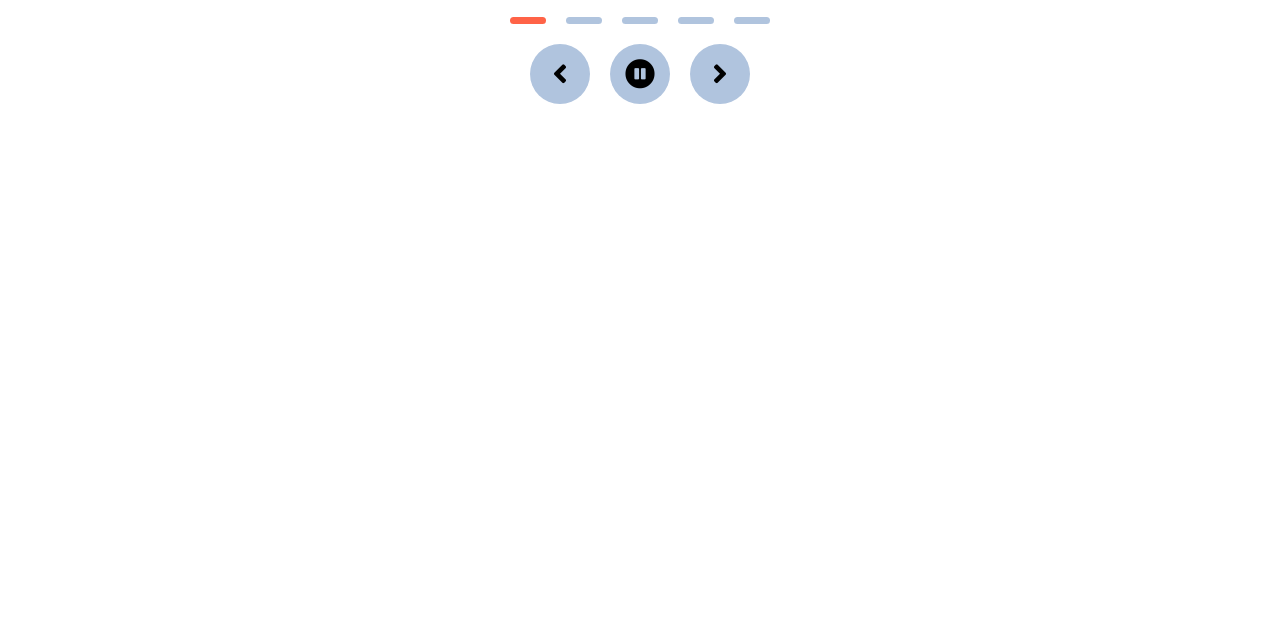
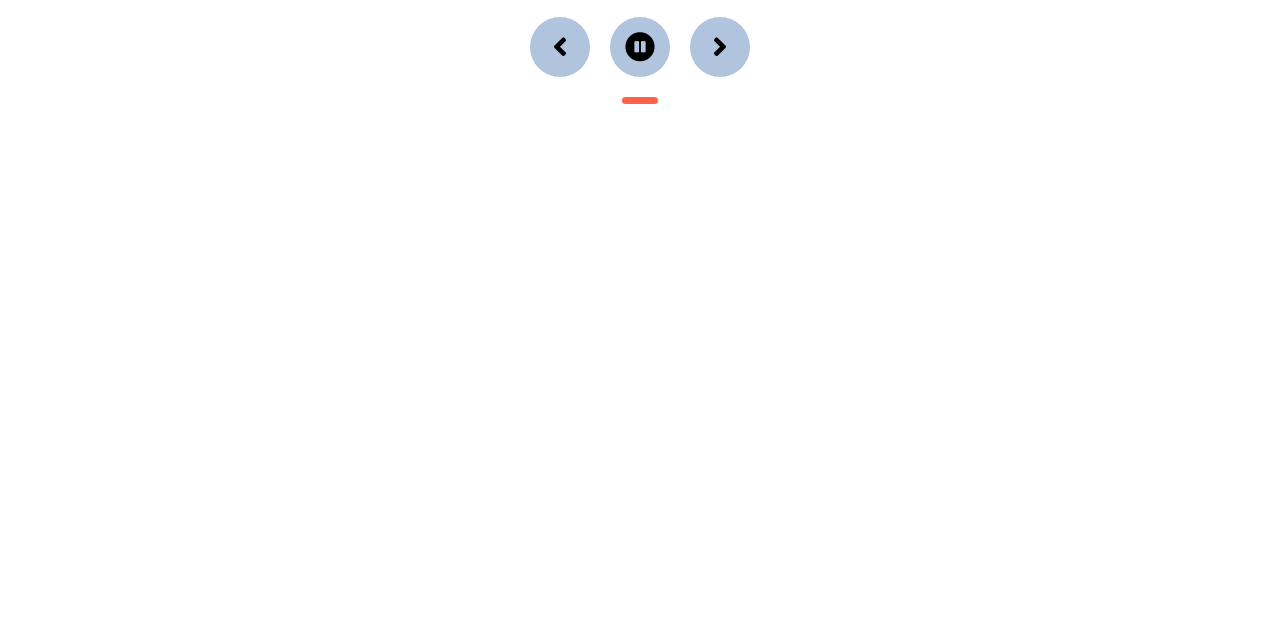
Before and after one commit to OlgaStam/Carousel, a website: page index.html in a window 1280 px wide. Shown: the part 173-800 px from the top of the page. Drawn offline with Linux system fonts and the light colour scheme.

Commit message:
создаем динамически индикаторы - до цикла

```diff
--- a/carousel.js
+++ b/carousel.js
@@ -3,10 +3,6 @@
 function Carousel() {
   this.container = document.querySelector("#container");
   this.slides = this.container.querySelectorAll(".slide");
-  this.indicatorsContainer = this.container.querySelector(
-    "#indicators-container"
-  );
-  this.indicatorItems = this.indicatorsContainer.querySelectorAll(".indicator");
 }
 
 Carousel.prototype = {
@@ -14,7 +10,6 @@ Carousel.prototype = {
     this.currentSlide = 0;
     this.isPlaying = true;
     this.interval = 1000;
-
     this.SLIDES_COUNT = this.slides.length;
     this.CODE_ARROW_RIGHT = "ArrowRight";
     this.CODE_ARROW_LEFT = "ArrowLeft";
@@ -27,23 +22,49 @@ Carousel.prototype = {
 
   _initControls() {
     const controls = document.createElement("div");
-    const PAUSE = `<div id="pause-btn" class="control control-pause">
-                    ${this.FA_PAUSE}
-                    </div>`;
-    const PREV = `<div id="prev-btn" class="control control-prev">
-                    ${this.FA_PREV}
-                    </div>`;
-    const NEXT = `<div id="next-btn" class="control control-next">
-                    ${this.FA_NEXT}
-                </div>`;
+    const PAUSE = `<div id="pause-btn" class="control control-pause">${this.FA_PAUSE}</div>`;
+    const PREV = `<div id="prev-btn" class="control control-prev">${this.FA_PREV}</div>`;
+    const NEXT = `<div id="next-btn" class="control control-next">${this.FA_NEXT}</div>`;
+    controls.setAttribute("id", "controls-container");
     controls.setAttribute("class", "controls");
     controls.innerHTML = PREV + PAUSE + NEXT;
 
     this.container.append(controls);
-    // когда стартовал конструктор элементов не было, теперь есть и можно вызвать лисенеры
     this.pauseBtn = this.container.querySelector("#pause-btn");
     this.prevBtn = this.container.querySelector("#prev-btn");
     this.nextBtn = this.container.querySelector("#next-btn");
+  },
+
+  // ==1== переносим из HTML
+  _initIndicators() {
+    //   ==3== создать элемент
+    const indicators = document.createElement("div");
+    // ==5== добавляем пустому диву айди и класс
+    indicators.setAttribute("id", "indicators-container");
+    indicators.setAttribute("class", "indicators");
+    //    ==6== создадим элемент "индикатор"(не разметку, как с контролсами)
+    const indicator = document.createElement("div");
+    //    ==8== добавляем пустому диву классы
+    indicator.setAttribute("class", "indicator");
+    indicator.setAttribute("data-slide-to", "0");
+    // ==7==
+    indicators.append(indicator);
+    //   ==4== аппендим индикаторы к контейнеру
+    this.container.append(indicators);
+
+    //     <div id="indicators-container" class="indicators">
+    //     <div class="indicator active" data-slide-to="0"></div>
+    //     <div class="indicator" data-slide-to="1"></div>
+    //     <div class="indicator" data-slide-to="2"></div>
+    //     <div class="indicator" data-slide-to="3"></div>
+    //     <div class="indicator" data-slide-to="4"></div>
+    //   </div>
+
+    this.indicatorsContainer = this.container.querySelector(
+      "#indicators-container"
+    );
+    this.indicatorItems =
+      this.indicatorsContainer.querySelectorAll(".indicator");
   },
 
   _initListeners() {
@@ -115,9 +136,11 @@ Carousel.prototype = {
     if (e.code === this.CODE_SPACE) this.pausePlay();
   },
 
+  //   ==2== инициализируем индикаторс
   initApp() {
     this._initProps();
     this._initControls();
+    this._initIndicators();
     this._initListeners();
     this._tick();
   },
--- a/index.html
+++ b/index.html
@@ -18,26 +18,6 @@
       <div class="slide">Slide 4</div>
       <div class="slide">Slide 5</div>
     </div>
-    <!--
-    <div id="controls-container" class="controls">
-      <div id="prev-btn" class="control control-prev">
-        <i class="fas fa-angle-left"></i>
-      </div>
-      <div id="pause-btn" class="control control-pause">
-        <i class="fas fa-pause-circle"></i>
-      </div>
-      <div id="next-btn" class="control control-next">
-        <i class="fas fa-angle-right"></i>
-      </div>
-    </div> -->
-
-    <div id="indicators-container" class="indicators">
-      <div class="indicator active" data-slide-to="0"></div>
-      <div class="indicator" data-slide-to="1"></div>
-      <div class="indicator" data-slide-to="2"></div>
-      <div class="indicator" data-slide-to="3"></div>
-      <div class="indicator" data-slide-to="4"></div>
-    </div>
 
   </div>
 
```
